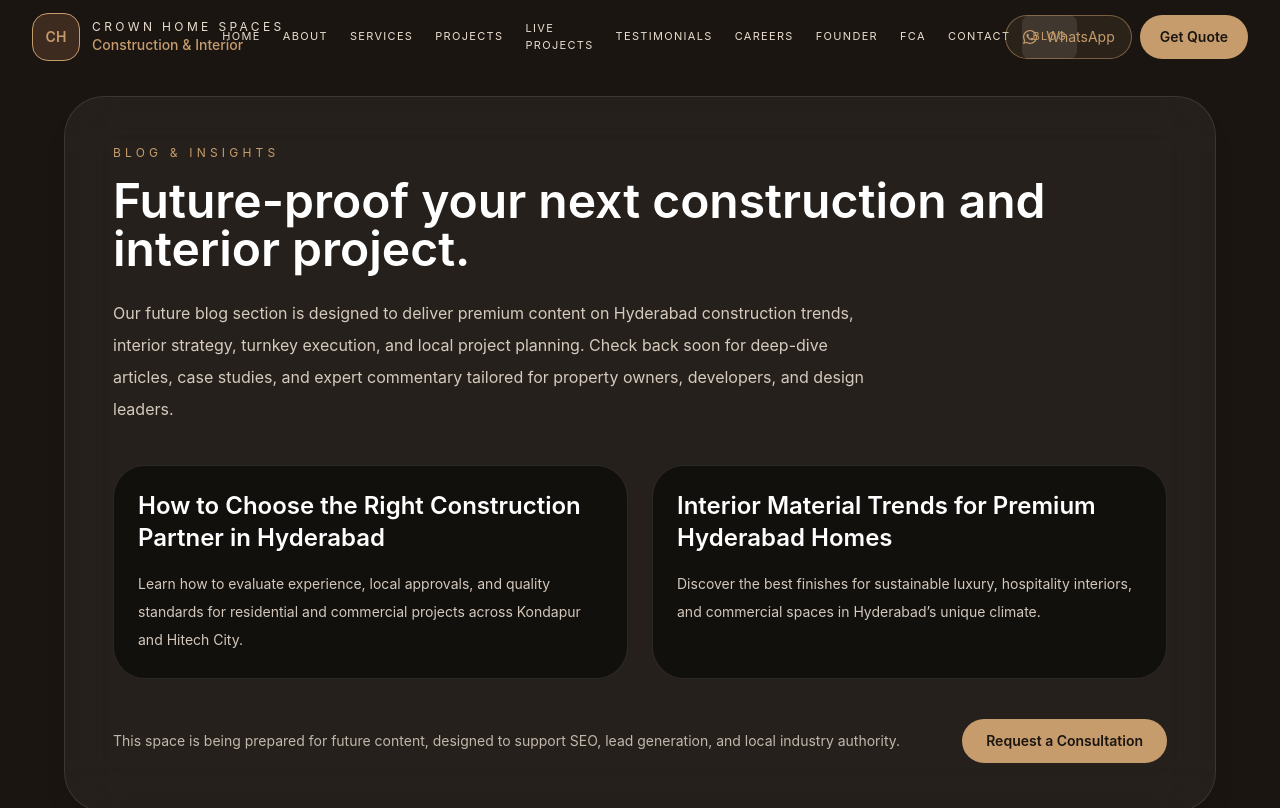
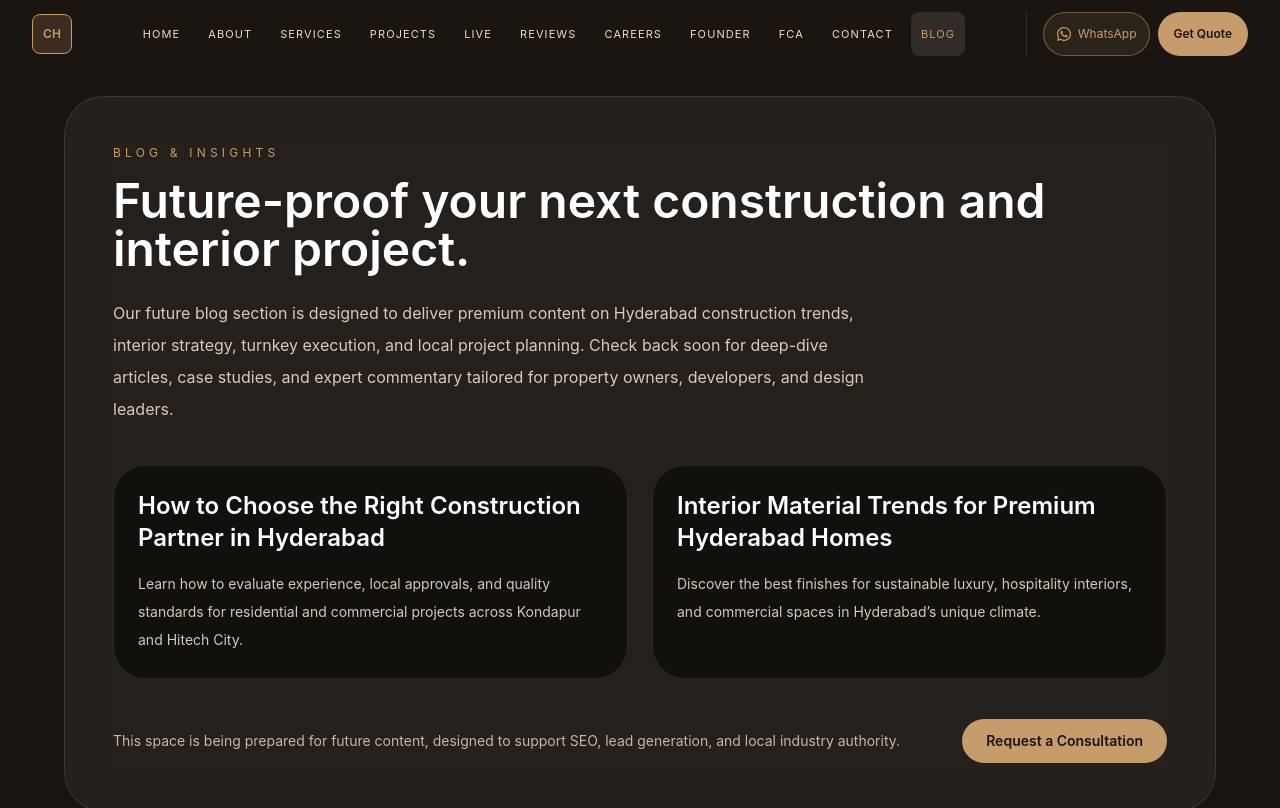
Before and after one commit to Azhar-7799/Construction, a React (Vite) app: page /blog in a window 1280 px wide. Shown: the top 808 px of the page. Built offline with nearby package versions, Linux system fonts and the light colour scheme.

Commit message:
Remove Header component: eliminated all code related to the Header, including navigation items, scroll handling, and mobile menu functionality.

```diff
--- a/src/components/Header.jsx
+++ b/src/components/Header.jsx
@@ -11,8 +11,8 @@ const navItems = [
   { label: 'About', path: '/about' },
   { label: 'Services', path: '/services' },
   { label: 'Projects', path: '/projects' },
-  { label: 'Live Projects', path: '/live-projects' },
-  { label: 'Testimonials', path: '/testimonials' },
+  { label: 'Live Projects', path: '/live-projects', shortLabel: 'Live' },
+  { label: 'Testimonials', path: '/testimonials', shortLabel: 'Reviews' },
   { label: 'Careers', path: '/careers' },
   { label: 'Founder', path: '/master-azhar' },
   { label: 'Fighters Combat Academy', path: 'https://fighter-combat.vercel.app/', external: true, shortLabel: 'FCA' },
@@ -61,36 +61,42 @@ export default function Header() {
 
   return (
     <header className={`fixed inset-x-0 top-0 z-50 overflow-x-hidden transition-all duration-300 ${sticky || open ? 'border-b border-white/10 bg-crown-dark/90 shadow-lg backdrop-blur-md' : 'bg-transparent'}`}>
-      <div className="mx-auto flex max-w-7xl items-center justify-between gap-3 px-4 py-3 sm:px-6 lg:px-8">
-        <Link to="/" onClick={closeMenu} className="flex min-h-[44px] min-w-[44px] flex-shrink-0 items-center gap-2 sm:gap-3">
-          <div className="flex h-8 w-8 flex-shrink-0 items-center justify-center rounded-lg border border-crown-gold bg-crown-rich text-[10px] font-semibold text-crown-gold sm:h-10 sm:w-10 sm:text-xs lg:h-12 lg:w-12 lg:rounded-2xl lg:text-sm">CH</div>
-          <div className="hidden min-w-0 sm:block">
-            <p className="truncate text-[9px] uppercase tracking-[0.28em] text-crown-beige lg:text-xs">Crown Home Spaces</p>
-            <p className="truncate text-[9px] font-medium text-crown-gold sm:text-xs lg:text-sm">Construction & Interior</p>
+      <div className="mx-auto max-w-7xl px-4 py-3 sm:px-6 lg:px-8">
+        <div className="grid grid-cols-[auto_minmax(0,1fr)_auto] items-center gap-4 sm:gap-5 xl:gap-6 2xl:gap-8">
+        <Link to="/" onClick={closeMenu} className="flex min-h-[44px] shrink-0 items-center gap-2 sm:gap-3 xl:max-w-[3.5rem] xl:pr-4 2xl:max-w-none 2xl:pr-6">
+          <div className="flex h-8 w-8 shrink-0 items-center justify-center rounded-lg border border-crown-gold bg-crown-rich text-[10px] font-semibold text-crown-gold sm:h-10 sm:w-10 sm:text-xs 2xl:h-12 2xl:w-12 2xl:rounded-2xl 2xl:text-sm">CH</div>
+          <div className="hidden min-w-0 sm:block xl:hidden 2xl:block">
+            <p className="truncate text-[9px] uppercase leading-tight tracking-[0.22em] text-crown-beige 2xl:text-xs">Crown Home Spaces</p>
+            <p className="truncate text-[9px] font-medium leading-tight text-crown-gold sm:text-xs 2xl:text-sm">Construction & Interior</p>
           </div>
         </Link>
 
-        <nav className="hidden min-w-0 flex-1 items-center justify-center gap-0.5 xl:flex" aria-label="Main">
+        <nav className="hidden min-w-0 items-center justify-center gap-x-1.5 px-2 xl:flex xl:gap-x-2 2xl:gap-x-2.5 2xl:px-4" aria-label="Main">
           {navItems.map((item) => item.external ? (
-            <a key={item.path} href={item.path} target="_blank" rel="noreferrer" title={item.label} className="inline-flex min-h-[44px] items-center rounded-lg px-2 py-2 text-[10px] uppercase tracking-[0.12em] text-crown-beige hover:bg-white/5 hover:text-white xl:px-2.5 xl:text-[11px] 2xl:px-3 2xl:text-xs">
+            <a key={item.path} href={item.path} target="_blank" rel="noreferrer" title={item.label} className="inline-flex min-h-[44px] shrink-0 items-center whitespace-nowrap rounded-lg px-2 py-2 text-[10px] uppercase tracking-[0.1em] text-crown-beige hover:bg-white/5 hover:text-white xl:px-2.5 xl:text-[11px] 2xl:px-3 2xl:text-xs">
               <span className="2xl:hidden">{item.shortLabel ?? item.label}</span>
               <span className="hidden 2xl:inline">{item.label}</span>
             </a>
           ) : (
-            <div key={item.path} onMouseEnter={() => item.label === 'Services' && setShowMega(true)} onMouseLeave={() => item.label === 'Services' && setShowMega(false)}>
-              <NavLink to={item.path} end={item.path === '/'} className={({ isActive }) => `inline-flex min-h-[44px] items-center rounded-lg px-2 py-2 text-[10px] uppercase tracking-[0.12em] xl:px-2.5 xl:text-[11px] 2xl:px-3 2xl:text-xs ${isActive ? 'bg-white/10 text-crown-gold' : 'text-crown-beige hover:bg-white/5 hover:text-white'}`}>{item.label}</NavLink>
+            <div key={item.path} className="shrink-0" onMouseEnter={() => item.label === 'Services' && setShowMega(true)} onMouseLeave={() => item.label === 'Services' && setShowMega(false)}>
+              <NavLink to={item.path} end={item.path === '/'} className={({ isActive }) => `inline-flex min-h-[44px] shrink-0 items-center whitespace-nowrap rounded-lg px-2 py-2 text-[10px] uppercase tracking-[0.1em] xl:px-2.5 xl:text-[11px] 2xl:px-3 2xl:text-xs ${isActive ? 'bg-white/10 text-crown-gold' : 'text-crown-beige hover:bg-white/5 hover:text-white'}`}>
+                <span className="2xl:hidden">{item.shortLabel ?? item.label}</span>
+                <span className="hidden 2xl:inline">{item.label}</span>
+              </NavLink>
             </div>
           ))}
         </nav>
 
-        <div className="hidden flex-shrink-0 items-center gap-2 xl:flex">
-          <a href="https://wa.me/919553041347" target="_blank" rel="noreferrer" className="inline-flex min-h-[44px] items-center gap-2 rounded-full border border-crown-gold/50 bg-crown-gold/10 px-4 py-2 text-sm text-crown-gold hover:bg-crown-gold/20"><FaWhatsapp size={16} /> WhatsApp</a>
-          <Link to="/contact" className="inline-flex min-h-[44px] items-center rounded-full bg-crown-gold px-5 py-2 text-sm font-semibold text-crown-dark hover:bg-white">Get Quote</Link>
+        <div className="flex shrink-0 items-center justify-end gap-2 xl:gap-3 xl:pl-4 2xl:pl-6">
+          <div className="hidden items-center gap-2 border-l border-white/10 pl-4 xl:flex 2xl:gap-3 2xl:pl-6">
+            <a href="https://wa.me/919553041347" target="_blank" rel="noreferrer" className="inline-flex min-h-[44px] shrink-0 items-center gap-1.5 whitespace-nowrap rounded-full border border-crown-gold/50 bg-crown-gold/10 px-3 py-2 text-xs text-crown-gold hover:bg-crown-gold/20 2xl:gap-2 2xl:px-4 2xl:text-sm"><FaWhatsapp size={16} /> WhatsApp</a>
+            <Link to="/contact" className="inline-flex min-h-[44px] shrink-0 items-center whitespace-nowrap rounded-full bg-crown-gold px-4 py-2 text-xs font-semibold text-crown-dark hover:bg-white 2xl:px-5 2xl:text-sm">Get Quote</Link>
+          </div>
+          <button type="button" onClick={() => setOpen((p) => !p)} aria-expanded={open} aria-controls="mobile-navigation" aria-label={open ? 'Close menu' : 'Open menu'} className="inline-flex min-h-[44px] min-w-[44px] shrink-0 items-center justify-center rounded-lg border border-crown-gold/50 text-crown-gold xl:hidden">
+            {open ? <FiX size={22} /> : <FiMenu size={22} />}
+          </button>
         </div>
-
-        <button type="button" onClick={() => setOpen((p) => !p)} aria-expanded={open} aria-controls="mobile-navigation" aria-label={open ? 'Close menu' : 'Open menu'} className="inline-flex min-h-[44px] min-w-[44px] items-center justify-center rounded-lg border border-crown-gold/50 text-crown-gold xl:hidden">
-          {open ? <FiX size={22} /> : <FiMenu size={22} />}
-        </button>
+        </div>
       </div>
 
       <AnimatePresence>
```
